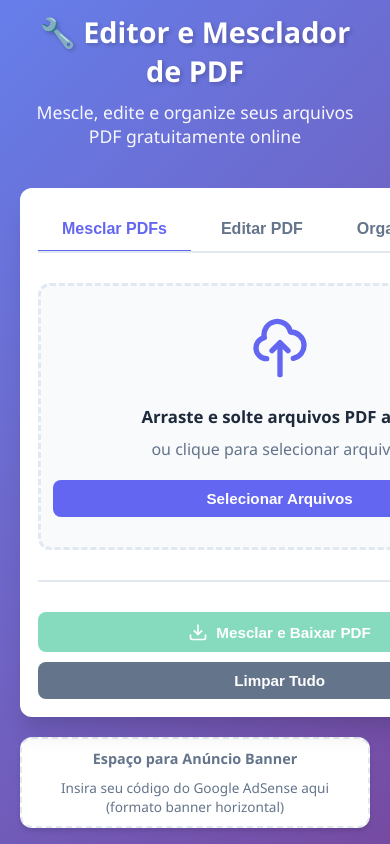
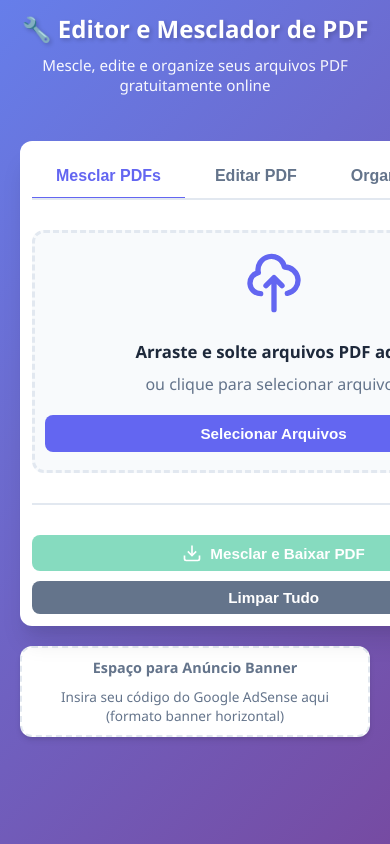
Before and after one commit to paulinho121/mescla, a website: page pdf-editor.html in a window 390 px wide. Shown: the top 844 px of the page. Drawn offline with Linux system fonts and the light colour scheme; a script that the page names is missing.

Commit message:
fix(mobile): tighten header/upload/button/banner for phones

```diff
--- a/pdf-editor.html
+++ b/pdf-editor.html
@@ -477,8 +477,8 @@
         @media (max-width: 480px) {
             body { padding: 12px; }
             .container { padding: 0 8px; }
-            .content-area { padding: 18px; border-radius: 12px; }
-            .upload-area { padding: 30px 12px; }
+            .content-area { padding: 12px; border-radius: 12px; }
+            .upload-area { padding: 18px 10px; }
             .btn { padding: 10px 14px; font-size: 0.95rem; }
             .action-buttons { flex-direction: column; gap: 10px; }
             .btn { width: 100%; justify-content: center; }
@@ -488,6 +488,14 @@
             .tabs { gap: 6px; }
             .file-details h4 { font-size: 0.95rem; }
             .upload-area h3 { font-size: 1.05rem; }
+            /* header compact */
+            header { padding-bottom: 6px; }
+            header h1 { font-size: 1.5rem; }
+            header p { font-size: 0.95rem; }
+            /* action buttons compact */
+            .action-buttons .btn { padding: 8px 10px; font-size: 0.95rem; }
+            /* banner center and limit width */
+            .ad-banner { max-width: 520px; margin-left: auto; margin-right: auto; }
         }
 
         @media (max-width: 360px) {
```
